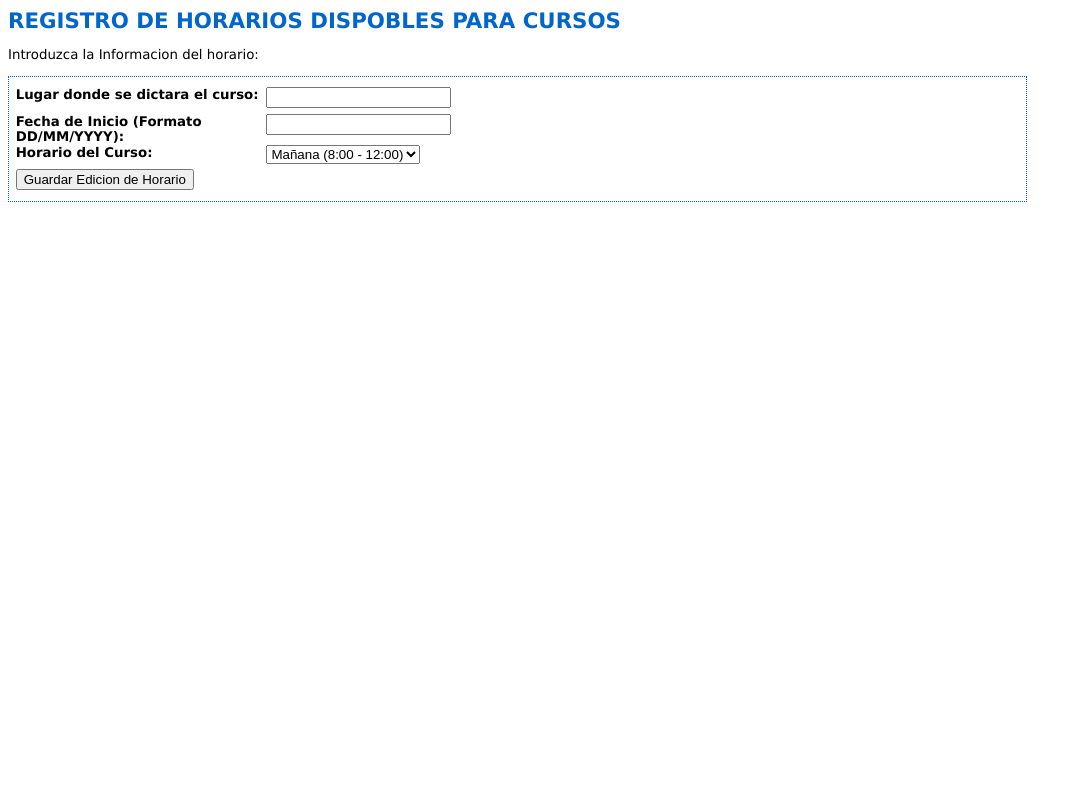
After one commit to ingjuanfg/planningcourses, a PHP site: page /ediciones.php in a window 1280 px wide. The commit adds this page. Shown: the top 786 px of the page, without its empty margins (0-1082 px from the left). Run offline with PHP 8.4, Linux system fonts and the light colour scheme.

Commit message:
Crear horarios, asignarlos a cursos, arreglo de errores

```diff
--- /dev/null
+++ b/ediciones.php
@@ -0,0 +1,124 @@
+<HTML LANG="es">
+
+<HEAD>
+   <TITLE>Registro de Lugares para Cursos</TITLE>
+   <LINK REL="stylesheet" TYPE="text/css" HREF="estilo.css">
+</HEAD>
+
+<BODY>
+
+<?PHP
+$errores["lugar"] = "";
+$errores["fecha"] = "";
+$errores["horario"] = "";
+$error = false;
+
+if (isset($_POST['insertar']))
+   {
+
+	//Cargar las variable
+	 $lugar = $_POST['lugar'];
+    $fecha = $_POST['fecha'];
+    $horario = $_POST['horario'];
+   // Comprobar errores
+
+   // Lugar
+      if (empty($lugar))
+      {
+         $errores["lugar"] = "Se requiere el lugar donde se dictara el curso";
+         $error = true;
+      }
+      else
+         $errores["lugar"] = "";
+
+
+   // Fecha
+      if (empty($fecha))
+      {
+         $errores["fecha"] = "Se requiere la fecha en la que se dictara el curso";
+         $error = true;
+      }
+      else
+         $errores["fecha"] = "";
+
+   //Horario
+      if (empty($horario))
+      {
+         $errores["horario"] = "Se requiere el horario del curso";
+         $error = true;
+      }
+      else
+         $errores["horario"] = "";
+         }
+
+	// Si los datos son correctos, procesar formulario
+	if (isset($_POST['insertar']) && $error==false)
+	{
+         //Cargar la base de datos
+         require('config.php');
+
+         $query = "INSERT INTO ediciones (lugar, fecha, horario) VALUES ('$lugar', '$fecha', '$horario')";
+
+        echo "El Registro del horario ha sido creado";
+
+         $result = mysqli_query($link, $query)
+         or die ("<p><center> <b>No se pudo insertar la informacion del curso a la base de datos, intentelo de nuevo.</center></b></p><br>
+         <A HREF 'ediciones.php'>Volver</A>");
+
+         echo ("<P>[ <A HREF='ediciones.php'> Registrar otro Curso</A> ]</P>\n");
+    }
+else
+{
+?>
+
+<H1>REGISTRO DE HORARIOS DISPOBLES  PARA CURSOS</H1>
+
+<P>Introduzca la Informacion del horario:</P>
+
+<FORM CLASS="borde" ACTION="ediciones.php" METHOD="POST">
+
+<P><LABEL>Lugar donde se dictara el curso:</LABEL>
+<INPUT TYPE="TEXT" NAME="lugar"
+
+<?PHP
+   if (isset($_POST['insertar']))
+      print (" VALUE='$lugar'>\n");
+   else
+      print (">\n");
+   if ($errores["lugar"] != "")
+      print ("<BR><SPAN CLASS='error'>" . $errores["lugar"] . "</SPAN>");
+?>
+</P>
+
+
+<P><LABEL>Fecha de Inicio (Formato DD/MM/YYYY):</LABEL>
+<INPUT TYPE="TEXT" NAME="fecha"
+
+<?PHP
+   if (isset($_POST['fecha']))
+      print (" VALUE='$fecha'>\n");
+   else
+      print (">\n");
+   if ($errores["fecha"] != "")
+      print ("<BR><SPAN CLASS='error'>" . $errores["fecha"] . "</SPAN>");
+?>
+</P>
+
+
+<P><LABEL>Horario del Curso:</LABEL>
+<select name="horario">
+  <option value="mañana"> Mañana (8:00 - 12:00)</option>
+  <option value="tarde"> Tarde (2:00 - 6:00)</option>
+  <option value="noche"> Noche (6:00 - 10:00)</option>
+</select>
+</P>
+
+<P><INPUT TYPE="submit" NAME="insertar" VALUE="Guardar Edicion de Horario"></P>
+
+</FORM>
+
+<?PHP
+   }
+?>
+</BODY>
+</HTML>
--- a/lista_empleados.php
+++ b/lista_empleados.php
@@ -27,6 +27,7 @@ $resultado=mysqli_query($link, $query);
 <tr><td>Codigo del Empleado</td>
 	<td>DNI  y/o Cedula del Empleado</td>
 	<td>Nombre del Empleado</td>
+	<td>Cargo del Empleado</td>
 	<td>Opciones</td>
 </tr>
 <?php
@@ -38,6 +39,7 @@ while($extraido= mysqli_fetch_array($resultado))
 	<td><?php echo $extraido['cod_emple']?></td>
 	<td><?php echo $extraido['dni']?></td>
 	<td><?php echo $extraido['nombre']?></td>
+	<td><?php echo $extraido['cargo']?></td>
 	<td>
 	<input type="button" name="bedit" value="Modificar" Onclick="window.location.href = 'editar_empleados.php?cod_emple=<?php echo $extraido['cod_emple']?>'">
 	<input type="button" name="bborrar" value="Borrar" Onclick="confirmBorrar(<?php echo $extraido['cod_emple'] ?>)">
```
Also changed, not shown: cursos.php (+30 -4 lines), empleados.php (+15 -9 lines), lista_cursos.php (+8 -0 lines), matricula_curso.php (added, +28 -0 lines), README.md.
